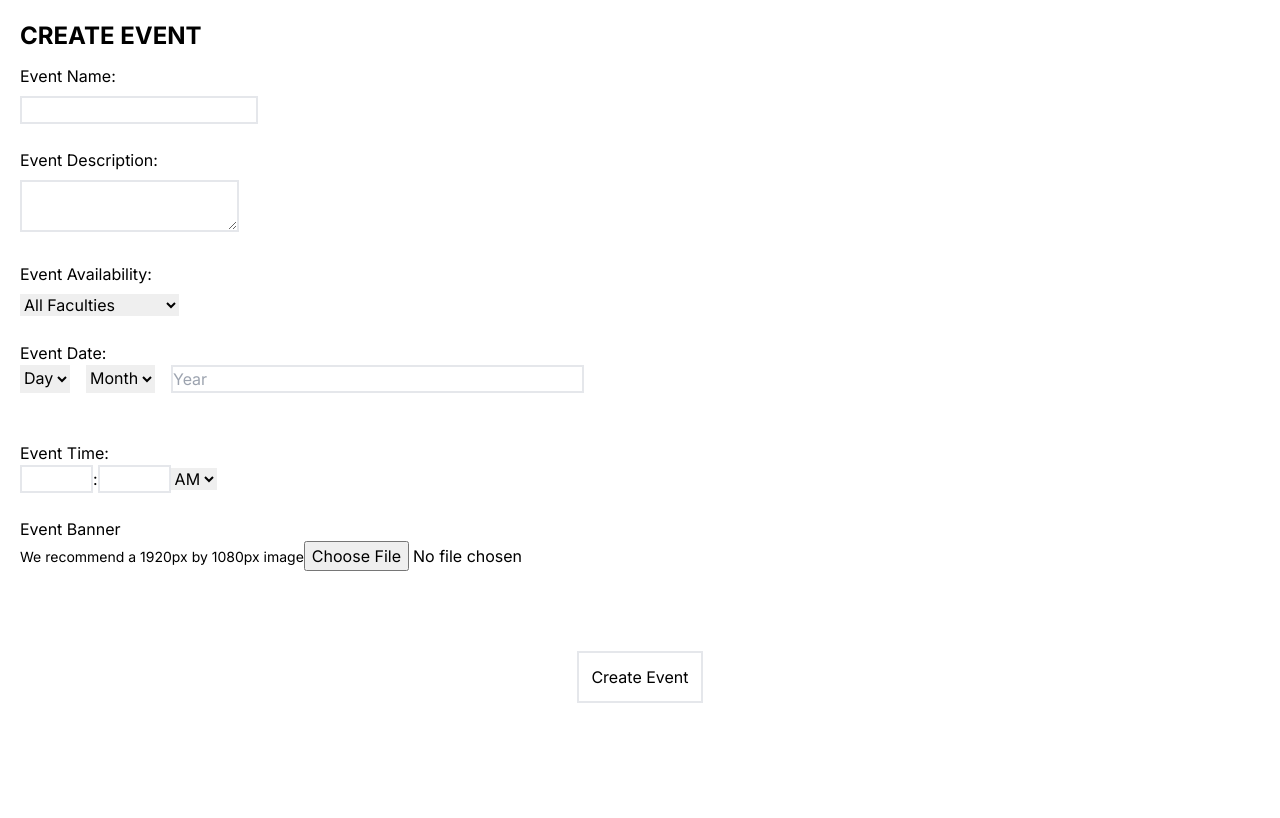
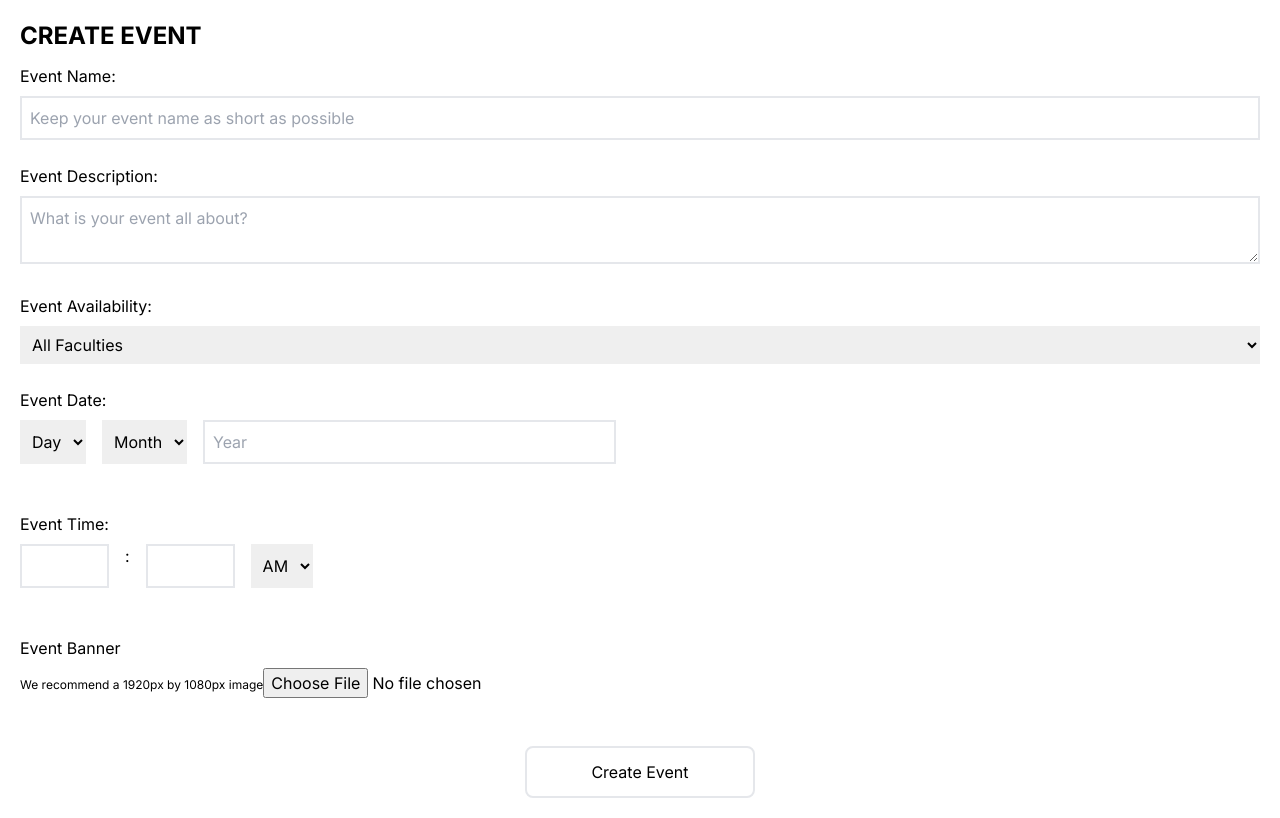
Before and after one commit to Caramel-Labs/caramel-frontend, a Next.js app: page /createEvent in a window 1280 px wide. Built offline with nearby package versions, Linux system fonts and the light colour scheme.

Commit message:
Basic styling to "Create Event" page

```diff
--- a/app/createEvent/page.jsx
+++ b/app/createEvent/page.jsx
@@ -12,9 +12,15 @@ export default function createEvent() {
   // List of all faculties (fetch from API later)
   const facultiesList = [
     'Faculty of Engineering',
+    'Faculty of Defence and Strategic Studies',
+    'Faculty of Law',
     'Faculty of Management, Social Sciences and Humanities',
     'Faculty of Computing',
     'Faculty of Medicine',
+    'Faculty of Allied Health Sciences',
+    'Faculty of Built Environment and Spatial Sciences',
+    'Faculty of Technology',
+    'Faculty of Criminal Justice'
     // Add more faculties here
   ];
 
@@ -96,7 +102,8 @@ export default function createEvent() {
                     type="text"
                     value={eventName}
                     onChange={(e) => setEventName(e.target.value)}
-                    className='mt-2 border-2'
+                    className='mt-2 border-2 p-2 w-full'
+                    placeholder='Keep your event name as short as possible'
                     required
                 />
                 <br /><br />
@@ -109,7 +116,8 @@ export default function createEvent() {
                 <textarea
                     value={eventDescription}
                     onChange={(e) => setEventDescription(e.target.value)}
-                    className='mt-2 border-2'
+                    className='mt-2 border-2 p-2 w-full'
+                    placeholder='What is your event all about?'
                     required
                 />
                 <br /><br />
@@ -122,7 +130,7 @@ export default function createEvent() {
                 <select
                     value={eventAvailability}
                     onChange={(e) => setEventAvailability(e.target.value)}
-                    className='mt-2'
+                    className='mt-2 p-2 w-full'
                 >
                     <option value="all">All Faculties</option>
                     <option value="facultyOnly">My Faculty Only</option>
@@ -184,12 +192,12 @@ export default function createEvent() {
             <div>
                 <label>Event Date:</label>
                 <br />
-                <div className='flex gap-x-4'>
-                    <select name="day" value={eventDate.day} onChange={handleDateChange} required>
+                <div className='mt-2 flex gap-x-4'>
+                    <select name="day" value={eventDate.day} onChange={handleDateChange} className='p-2' required>
                         <option value="">Day</option>
                         {/* Add options for days here */}
                     </select>
-                    <select name="month" value={eventDate.month} onChange={handleDateChange} required>
+                    <select name="month" value={eventDate.month} onChange={handleDateChange} className='p-2' required>
                         <option value="">Month</option>
                         {/* Add options for months here */}
                     </select>
@@ -199,7 +207,7 @@ export default function createEvent() {
                         value={eventDate.year}
                         onChange={handleDateChange}
                         placeholder="Year"
-                        className='w-1/3 border-2'
+                        className='w-1/3 border-2 p-2'
                         required
                     />
                 </div>
@@ -210,6 +218,7 @@ export default function createEvent() {
             <div>
                 <label>Event Time:</label>
                 <br />
+                <div className='mt-2 flex gap-x-4'>
                     <input
                         type="number"
                         name="hour"
@@ -217,7 +226,7 @@ export default function createEvent() {
                         max="12"
                         value={eventTime.hour}
                         onChange={handleTimeChange}
-                    className='border-2'
+                        className='border-2 p-2'
                         required
                     />
                     :
@@ -228,13 +237,14 @@ export default function createEvent() {
                         max="59"
                         value={eventTime.minute}
                         onChange={handleTimeChange}
-                    className='border-2'
+                        className='border-2 p-2'
                         required
                     />
-                <select name="ampm" value={eventTime.ampm} onChange={handleAMPMChange}>
+                    <select name="ampm" value={eventTime.ampm} onChange={handleAMPMChange} className='p-2'>
                         <option value="AM">AM</option>
                         <option value="PM">PM</option>
                     </select>
+                </div>
                 <br /><br />
             </div>
 
@@ -243,14 +253,14 @@ export default function createEvent() {
                 <label>
                 Event Banner
                 <br />
-                <span className='text-sm'>We recommend a 1920px by 1080px image</span>
-                <input type="file" accept="image/*" onChange={handleFileChange} />
+                <span className='text-xs'>We recommend a 1920px by 1080px image</span>
+                <input type="file" accept="image/*" onChange={handleFileChange} className='mt-2' />
                 </label>
             </div>
 
             {/* Submit Button ================================================================================================== */}
-            <div className='pt-20 flex justify-center'>
-                <button type="submit" className='border-2 p-3'>Create Event</button>
+            <div className='pt-12 flex justify-center'>
+                <button type="submit" className='border-2 p-3 px-16 rounded-lg'>Create Event</button>
             </div>
 
         </form>
```
Lines whose indentation alone changed are shown as unchanged.
